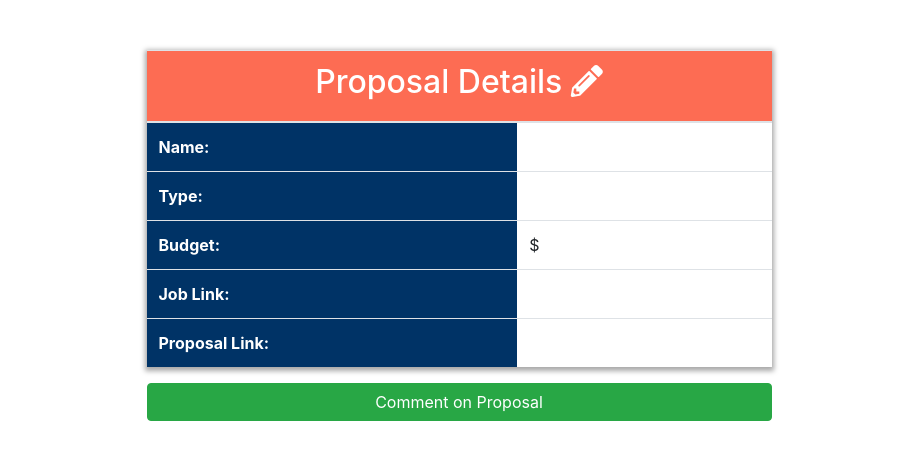
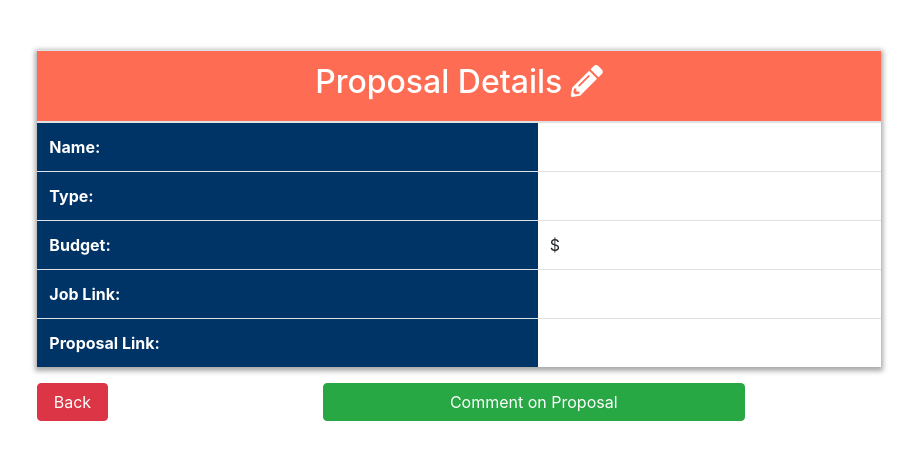
Before and after one commit to jdriscoll98/Proposal-Management, a Django app: template proposal/templates/proposal/proposal_detail.html in a window 1280 px wide. Shown: the part 56-516 px from the top of the page, without its empty margins (181-1098 px from the left). Run offline with Django 3.2, Linux system fonts and the light colour scheme; the template is opened without the code that fills it, so the values that code supplies are empty; some libraries are stand-ins or nearby versions.

Commit message:
Quality of life changes
1) fixed proposal details
2) disabled confirm for voting

```diff
--- a/proposal/templates/proposal/proposal_detail.html
+++ b/proposal/templates/proposal/proposal_detail.html
@@ -34,7 +34,7 @@ td:nth-child(odd) {
 
 {% block content %}
 <div class="row">
-  <div class="col-md-6 offset-sm-3">
+  <div class="col-sm-10 offset-sm-1 col-md-8 offset-md-2">
     <table class="table">
       <thead>
         <tr>
@@ -86,7 +86,8 @@ td:nth-child(odd) {
         </tr>
       </tbody>
     </table>
-    <a href="{% url 'proposal:add_comment' object.pk %}"class="btn btn-success col-12">Comment on Proposal</a>
+    <a href="{% url 'proposal:homepage' %}"class="btn btn-danger col-1">Back</a>
+    <a href="{% url 'proposal:add_comment' object.pk %}"class="btn btn-success col-6 offset-3">Comment on Proposal</a>
     {% if object.has_comments %}
     <table id="monitors-table" class="table">
       <thead>
```
Also changed, not shown: proposal/templates/proposal/homepage.html (+8 -22 lines).
